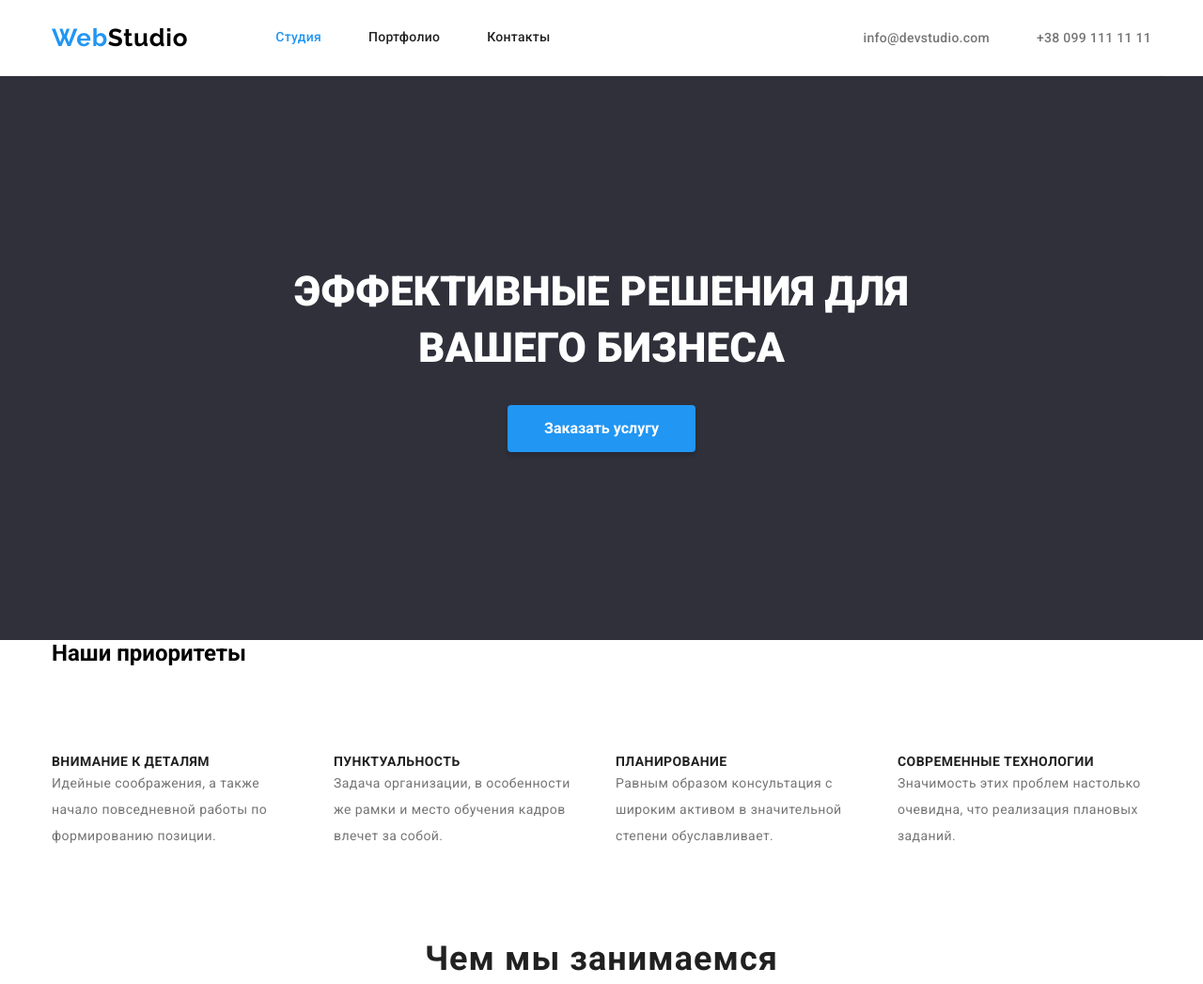
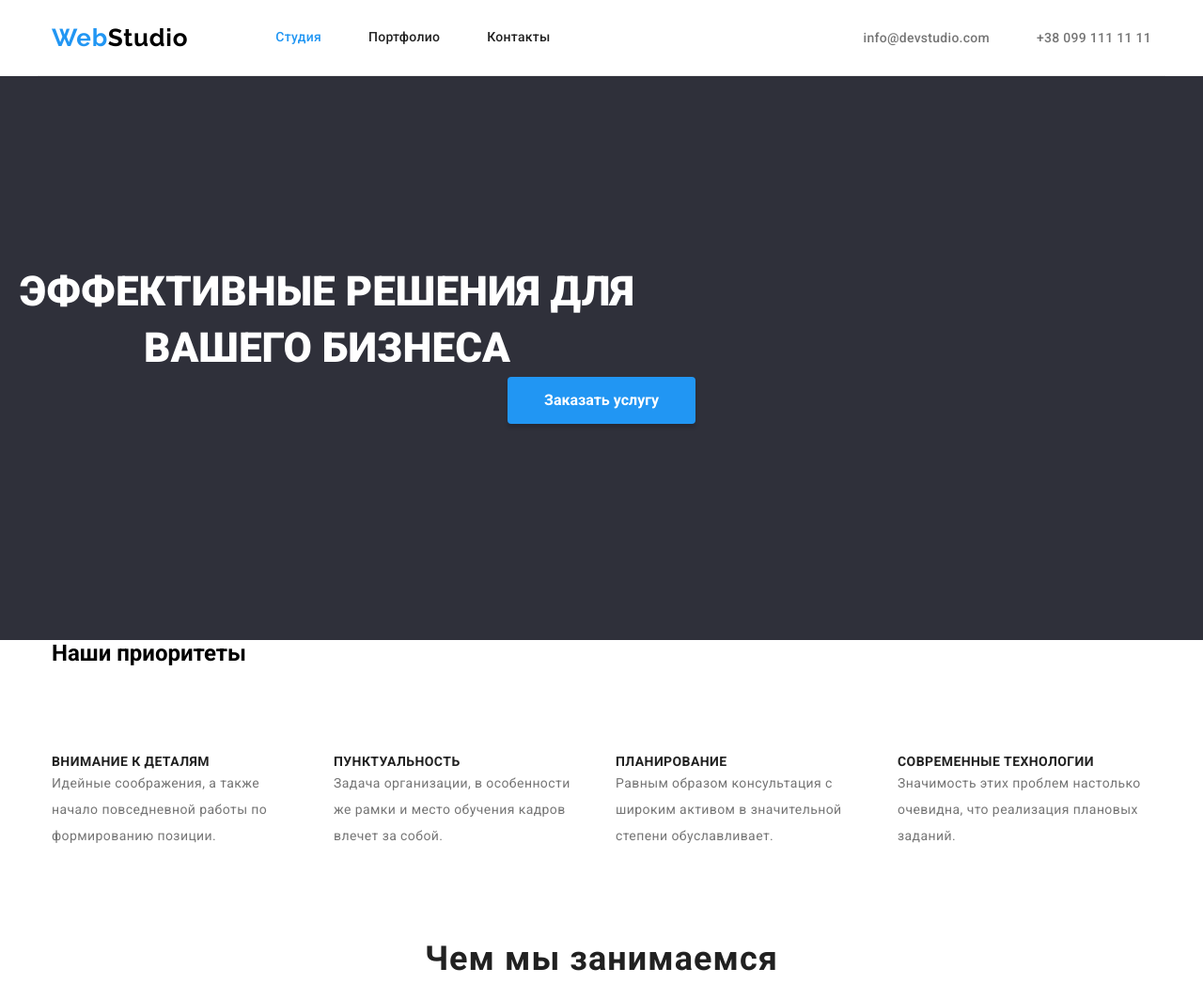
Before and after one commit to Vlada-code3/goit-markup-hw-03, a plain HTML site: page index.html in a window 1280 px wide. Shown: the top 1047 px of the page at 94% size. Drawn offline with Linux system fonts and the light colour scheme.

Commit message:
Update style.css

```diff
--- a/css/style.css
+++ b/css/style.css
@@ -171,7 +171,7 @@ text-align: center;
 text-transform: uppercase;
 color: #FFFFFF;
 width: 696px;
-margin: 0 auto 30px;
+margin: 0 ;
 }
 
 .hero-button {
```
